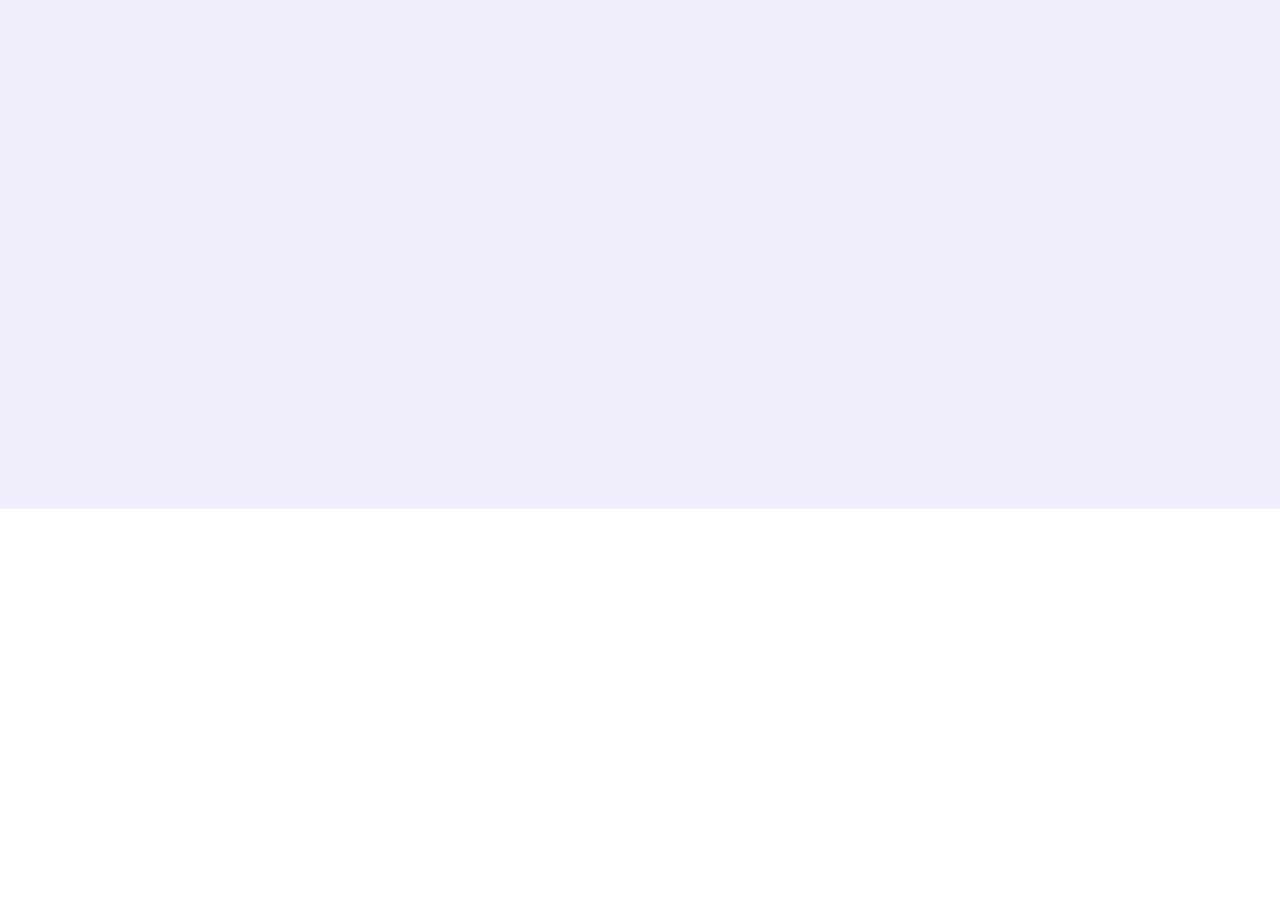
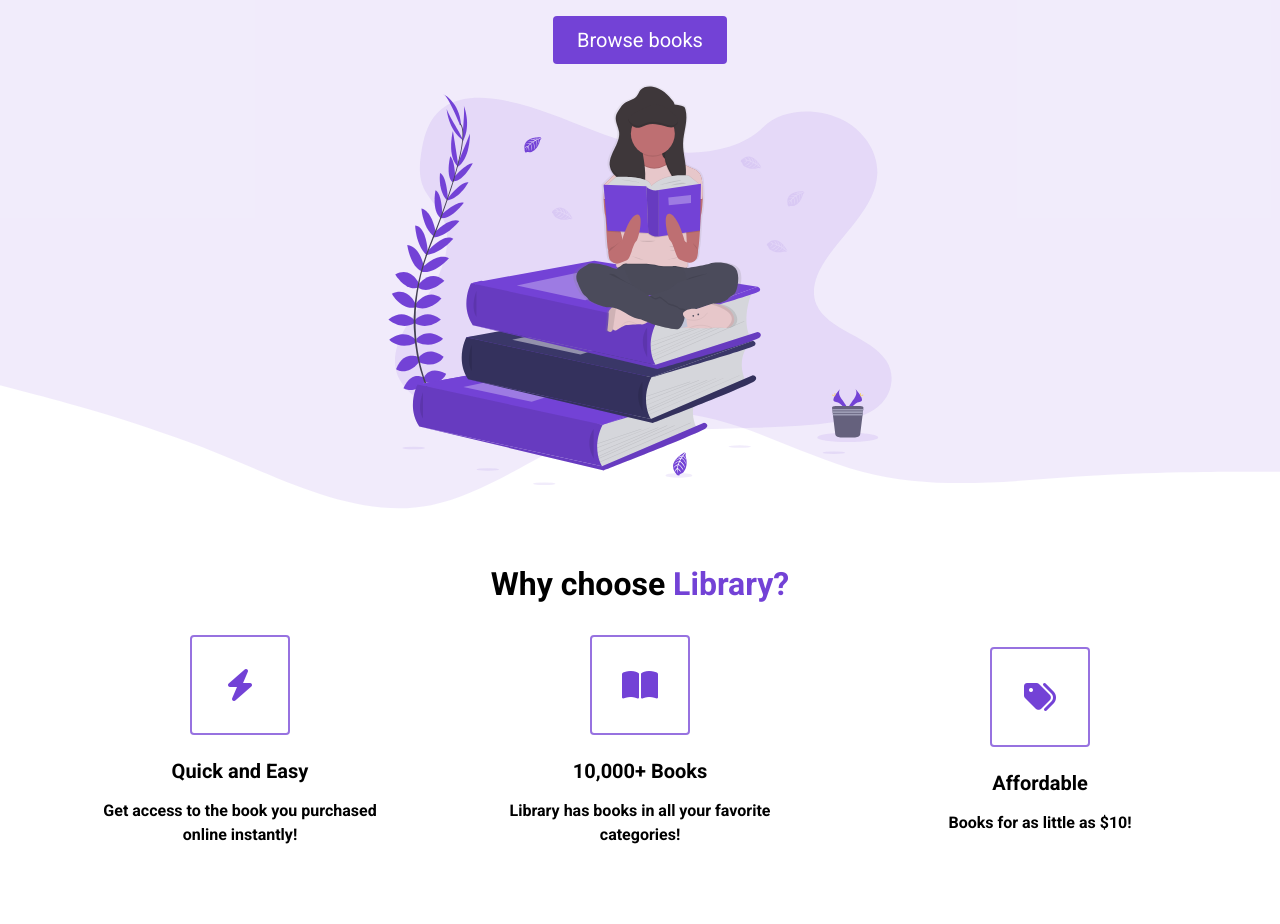
Before and after one commit to nicholasaguirre/ecom-website, a plain HTML site: page index.html in a window 1280 px wide. Shown: the part 291-1215 px from the top of the page. Before the commit the page ends 800 px from the top, so only its background shows below. Drawn offline with Linux system fonts and the light colour scheme.

Commit message:
highlight section done

```diff
--- a/index.html
+++ b/index.html
@@ -6,6 +6,7 @@
     <meta name="viewport" content="width=device-width, initial-scale=1.0">
     <title>Ecommerce Website</title>
     <link rel="stylesheet" href="styles.css">
+    <script src="https://kit.fontawesome.com/c8e4d183c2.js" crossorigin="anonymous"></script>
 </head>
 <body>
     <section id="landing">
@@ -20,8 +21,62 @@
             </div>
         </nav>
         <header>
-
+            <div class="header__container">
+                <div class="header__description">
+                    <h1>America's most awarded online library platform</h1>
+                    <h2>Find the perfect book with <span class="purple">Library</span></h2>
+                    <button class="btn">Browse books</button>
+                </div>
+                <figure class="header__img--wrapper">
+                    <img src="./assets/Undraw_Books.svg" alt="">
+                </figure>
+            </div>
         </header>
     </section>
+
+    <main>
+        <section id="highlights">
+            <div class="container">
+                <div class="row">
+                  <h2 class="section__title">Why choose <span class="purple">Library?</span></h2>
+                    <div class="highlight__wrapper">
+                        <div class="highlight">
+                            <div class="highlight__img">
+                                <i class="fas fa-bolt"></i>
+                            </div>
+                            <h3 class="highlight__subtitle">Quick and Easy</h3>
+                            <p class="highlight__para">Get access to the book you purchased online instantly!</p>
+                        </div>
+                        <div class="highlight">
+                            <div class="highlight__img">
+                                <i class="fas fa-book-open"></i>
+                            </div>
+                            <h3 class="highlight__subtitle">10,000+ Books</h3>
+                            <p class="highlight__para">Library has books in all your favorite categories!</p>
+                        </div>
+                        <div class="highlight">
+                            <div class="highlight__img">
+                                <i class="fas fa-tags"></i>
+                            </div>
+                            <h3 class="highlight__subtitle">Affordable</h3>
+                            <p class="highlight__para">Books for as little as $10!</p>
+                        </div>
+                    </div>
+                </div>
+            </div>
+        </section>
+        <section id="features">
+            <div class="container">
+                <div class="row">
+                </div>
+            </div>
+        </section>
+        <section id="recent">
+            <div class="containter">
+                <div class="row">
+                </div>
+            </div>
+        </section>
+    </main>
 </body>
 </html>
--- a/styles.css
+++ b/styles.css
@@ -12,6 +12,16 @@ nav {
     display: flex;
 }
 
+img {
+    width: 100%;
+    height: 100%;
+    max-height: 50vh;
+}
+
+p {
+    line-height: 1.5;
+}
+
 .nav__container {
     width: 100%;
     max-width: 1200px;
@@ -20,6 +30,10 @@ nav {
     justify-content: space-between;
     align-items: center;
     margin: 0 auto;
+}
+
+.purple {
+    color: #7342d6;
 }
 
 .logo {
@@ -63,3 +77,126 @@ li {
 header {
     height: calc(100vh - 80px);
 }
+
+.header__container {
+    width: 100%;
+    max-width: 720px;
+    margin: 0 auto;
+    height: 100%;
+    display: flex;
+    flex-direction: column;
+    justify-content: space-around;
+}
+
+.header__description {
+    display: flex;
+    flex-direction: column;
+    align-items: center;
+}
+
+h1 {
+    font-size: 56px;
+    color: #7342d6;
+    margin-bottom: 24px;
+    text-align: center;
+}
+
+h2 {
+    font-size: 32px;
+    margin-bottom: 32px;
+    text-align: center;
+}
+
+button {
+    cursor: pointer;
+}
+
+button:active {
+    transform: translateY(1px
+    )
+}
+
+.btn {
+    background-color: #7342d6;
+    color: white;
+    padding: 12px 24px;
+    font-size: 20px;
+    border-radius: 4px;
+    border: none;
+}
+
+.header__img--wrapper {
+    padding: 20px;
+    z-index: 2;
+}
+
+.container {
+    padding: 56px 0;
+}
+
+.row {
+    width: 100%;
+    max-width: 1200px;
+    margin: 0 auto;
+}
+
+/* Highlight section */
+
+#highlights {
+
+}
+
+.highlight__wrapper {
+    display: flex;
+}
+
+.highlight {
+    padding: 0 24px;
+    width: calc(100% / 3);
+    display: flex;
+    align-items: center;
+    justify-content: center;
+    flex-direction: column;
+}
+
+.highlight__para {
+    text-align: center;
+    font-weight: bold;
+    max-width: 280px;
+}
+
+.highlight__img {
+    border: 2px solid #7342d6bd;
+    color: #7342d6;
+    width: 100px;
+    height: 100px;
+    display: flex;
+    align-items: center;
+    justify-content: center;
+    border-radius: 4px;
+    font-size: 32px;
+    margin-bottom: 24px;
+}
+
+.highlight__subtitle {
+    margin-bottom: 16px;
+    font-size: 20px;
+}
+
+#highlights {
+    position: relative;
+}
+
+#highlights::before {
+    background: url('assets/wave.svg');
+    content: "";
+    position: absolute;
+    width: 101vw;
+    height: 12vw;
+    top: 1px;
+    left: 0;
+    z-index: 0;
+    background-size: cover;
+    background-repeat: no-repeat;
+    transform: translateY(-100%);
+}
```
